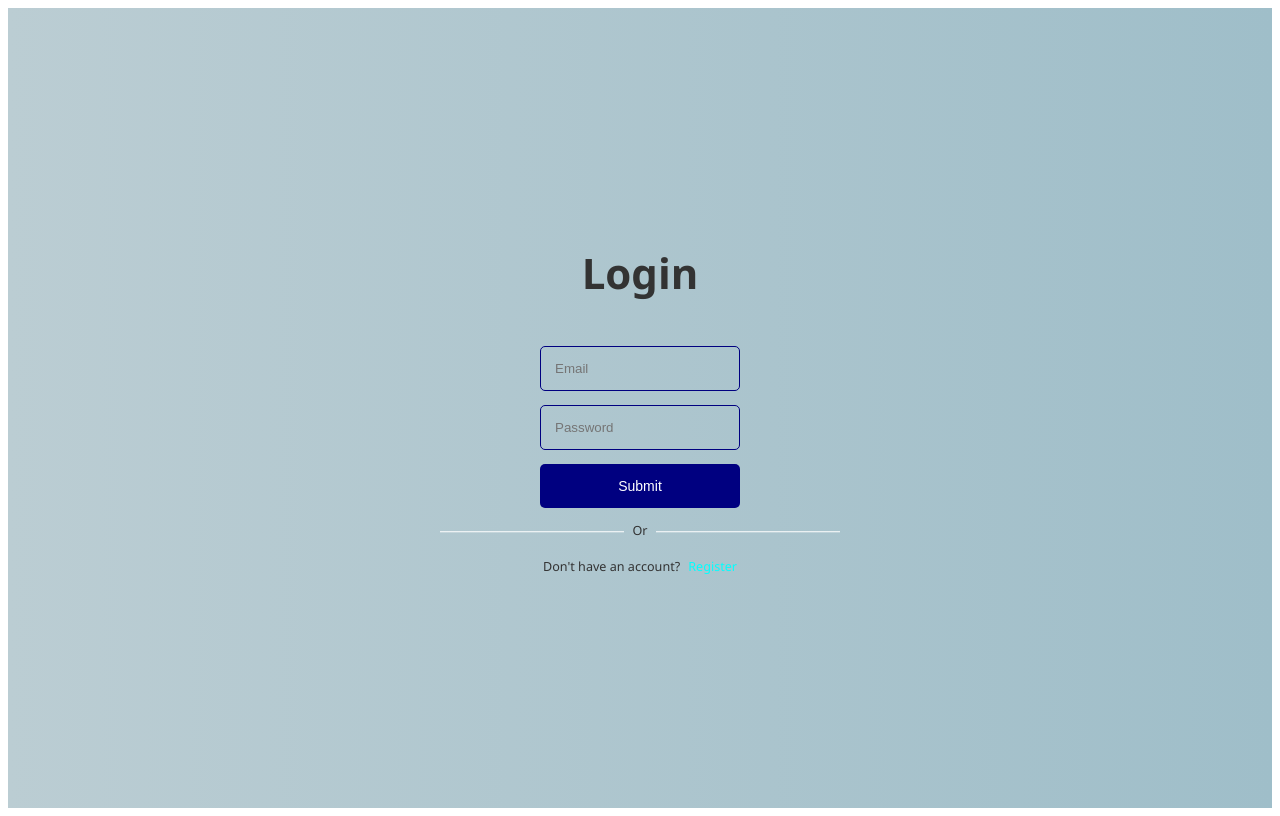
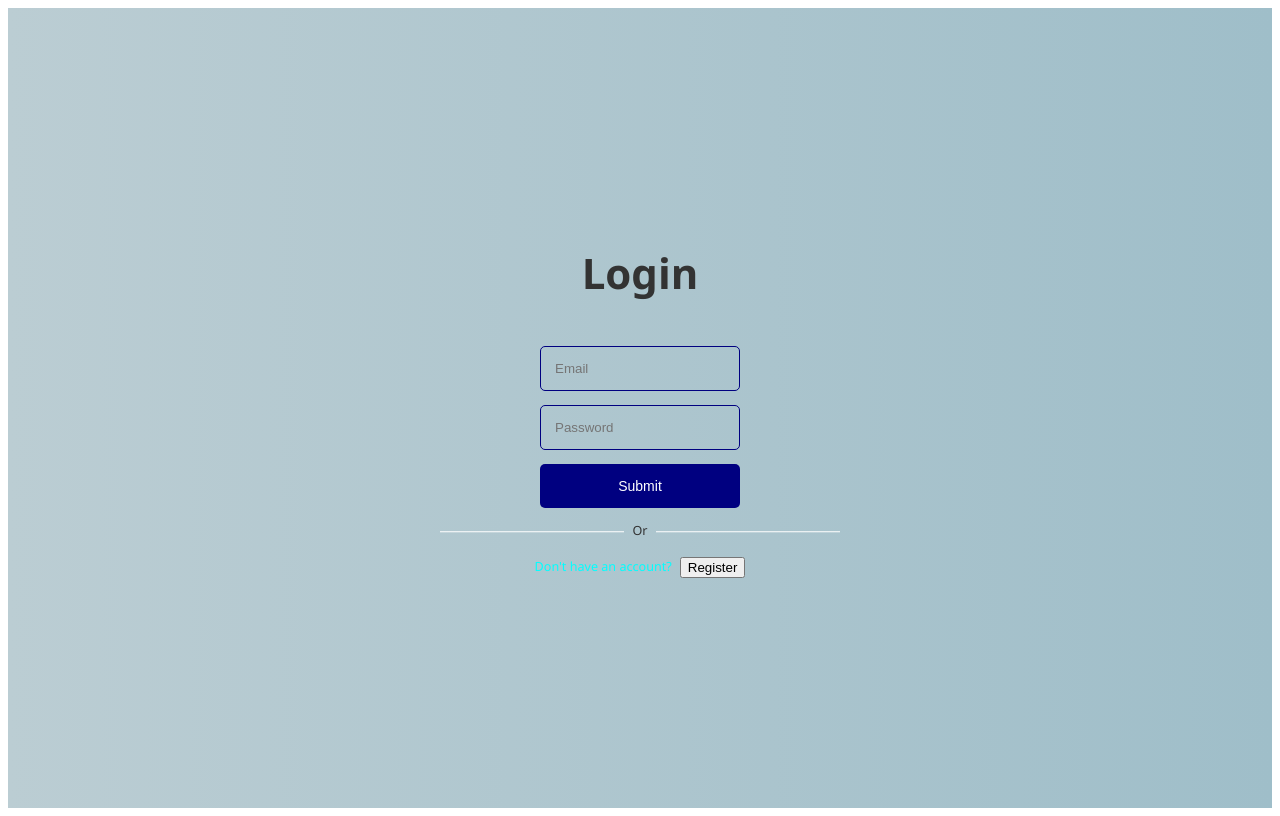
Before and after one commit to NoEdgeAtLife/family-bookkeeping, a SvelteKit app: page / in a window 1280 px wide. Built offline with nearby package versions, Linux system fonts and the light colour scheme; no server answers.

Commit message:
Upgrade project to Node.js 22 and fix accessibility issues
- Add Node.js 22 requirement in package.json engines
- Create .nvmrc for easy Node version switching
- Update README with Node 22 requirement
- Change non-interactive <p> elements to <button> in Authenticate.svelte for better accessibility

```diff
--- a/package.json
+++ b/package.json
@@ -16,6 +16,9 @@
 		"vite": "^5.0.3"
 	},
 	"type": "module",
+	"engines": {
+		"node": ">=22.0.0"
+	},
 	"dependencies": {
 		"firebase": "^10.8.0"
 	}
--- a/src/components/Authenticate.svelte
+++ b/src/components/Authenticate.svelte
@@ -86,12 +86,12 @@
         {#if register}
             <div>
                 <p>Already have an account?</p>
-                <p on:click={handleRegister} on:keydown={() => {}}>Login</p>
+                <button on:click={handleRegister}>Login</button>
             </div>
         {:else}
             <div>
                 <p>Don't have an account?</p>
-                <p on:click={handleRegister} on:keydown={() => {}}>Register</p>
+                <button on:click={handleRegister}>Register</button>
             </div>
         {/if}
     </div>
```
Also changed, not shown: 2 other files (tests, documents, lock files or other folders).
